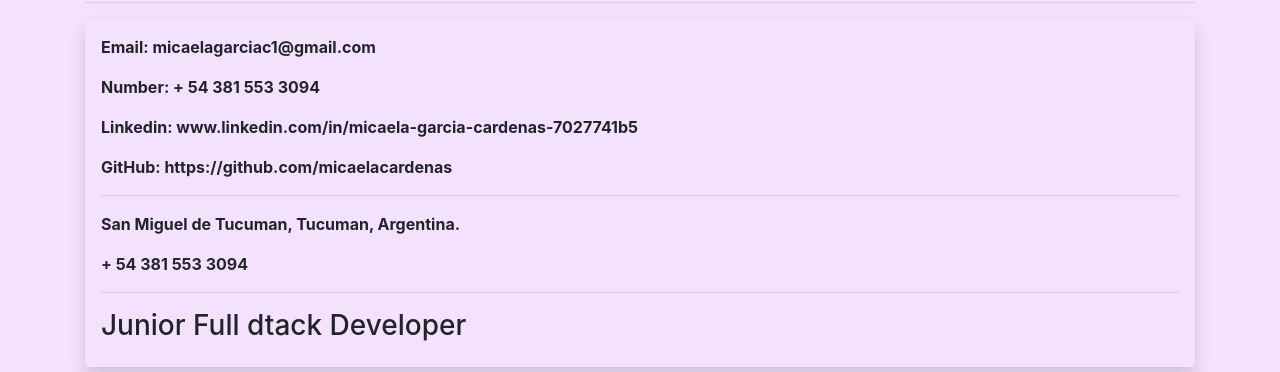
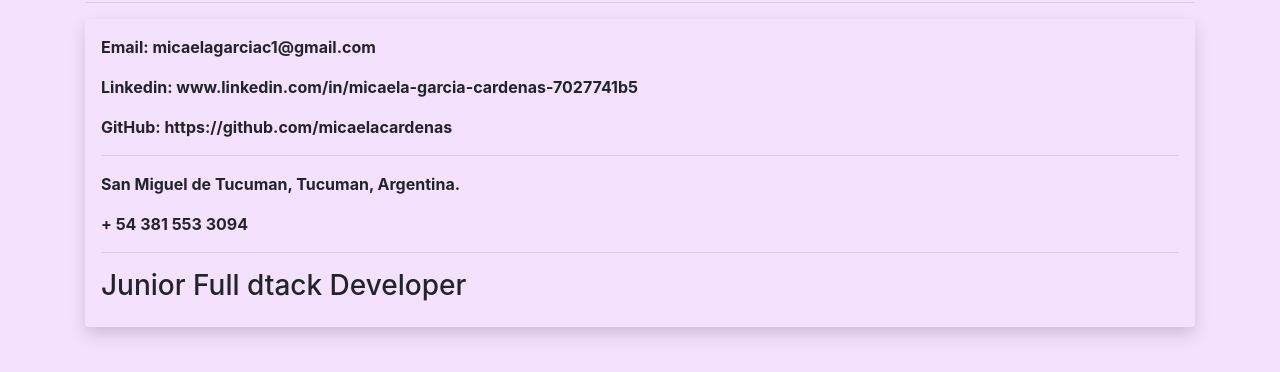
Before and after one commit to micaelacardenas/curriculum-vitae, a plain HTML site: page index.html in a window 1280 px wide. Shown: the part 426-798 px from the top of the page. Drawn offline with nearby package versions, Linux system fonts and the light colour scheme.

Commit message:
cambio en datos

```diff
--- a/index.html
+++ b/index.html
@@ -58,7 +58,6 @@
         <hr>
         <article class="bg-article shadow p-3 mb-5 rounded">
             <p><strong>Email: micaelagarciac1@gmail.com</strong></p>
-            <p><strong>Number: + 54 381 553 3094</strong></p>
             <p><strong>Linkedin: www.linkedin.com/in/micaela-garcia-cardenas-7027741b5</strong></p>
             <p><strong>GitHub: https://github.com/micaelacardenas</strong></p>
             <hr>
```
